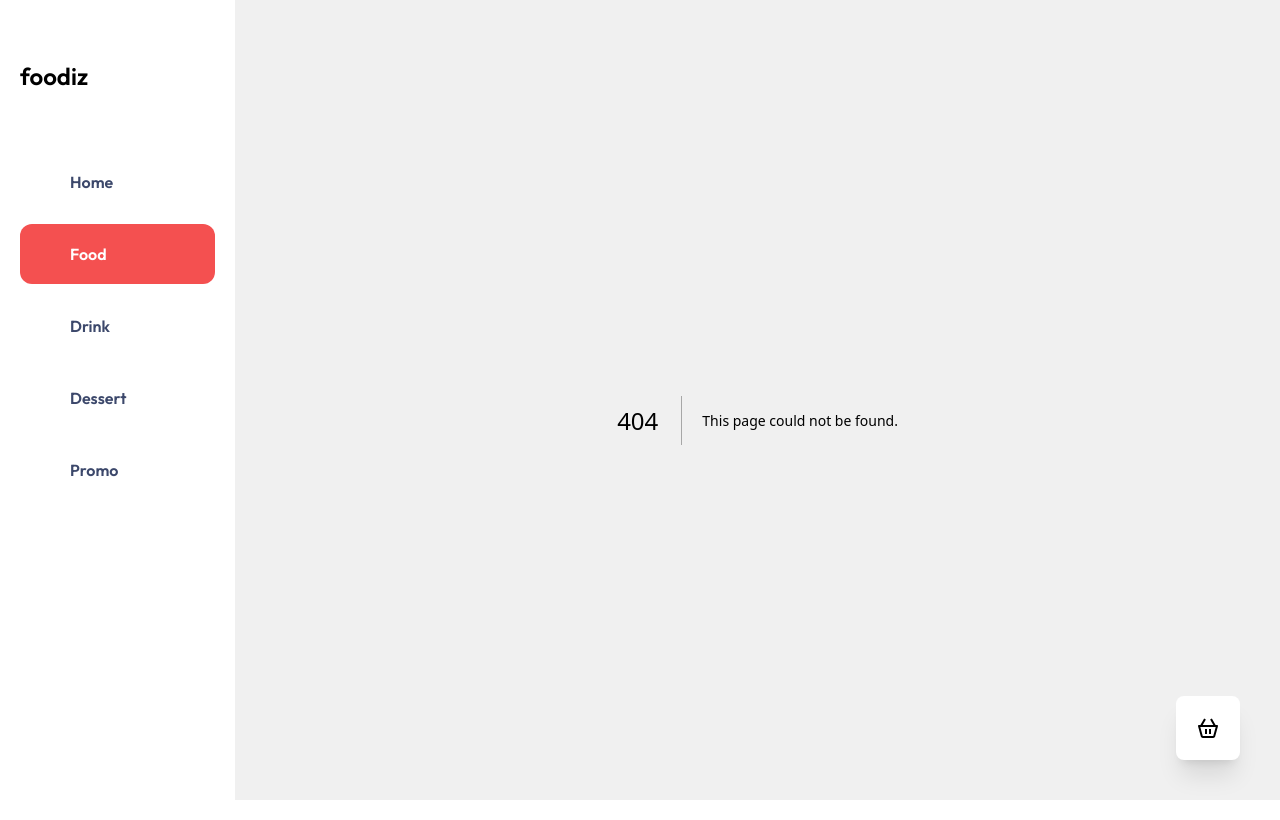
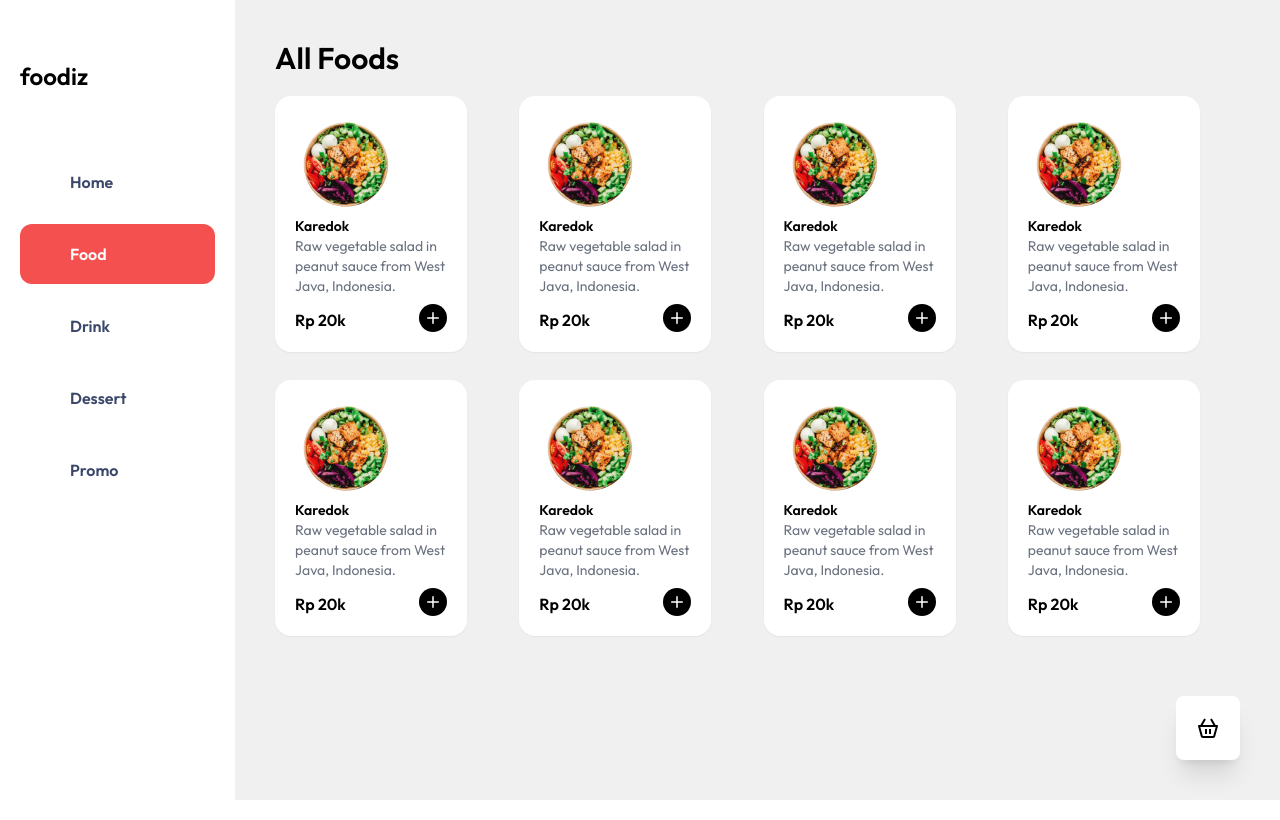
Before and after one commit to bagusfaize/foodiz, a Next.js app: page /food in a window 1280 px wide. Before the commit this address had no page. Built offline with nearby package versions, Linux system fonts and the light colour scheme; some icons are missing.

Commit message:
add dummy food list

```diff
--- /dev/null
+++ b/app/food/page.tsx
@@ -0,0 +1,70 @@
+import Image from "next/image";
+import { IoIosAdd } from 'react-icons/io';
+
+const foods = [
+  {
+    title:"Karedok",
+    desc: "Raw vegetable salad in peanut sauce from West Java, Indonesia.",
+    imgSrc: "/images/food-1.png"
+  },
+  {
+    title:"Karedok",
+    desc: "Raw vegetable salad in peanut sauce from West Java, Indonesia.",
+    imgSrc: "/images/food-1.png"
+  },
+  {
+    title:"Karedok",
+    desc: "Raw vegetable salad in peanut sauce from West Java, Indonesia.",
+    imgSrc: "/images/food-1.png"
+  },
+  {
+    title:"Karedok",
+    desc: "Raw vegetable salad in peanut sauce from West Java, Indonesia.",
+    imgSrc: "/images/food-1.png"
+  },
+  {
+    title:"Karedok",
+    desc: "Raw vegetable salad in peanut sauce from West Java, Indonesia.",
+    imgSrc: "/images/food-1.png"
+  },
+  {
+    title:"Karedok",
+    desc: "Raw vegetable salad in peanut sauce from West Java, Indonesia.",
+    imgSrc: "/images/food-1.png"
+  },
+  {
+    title:"Karedok",
+    desc: "Raw vegetable salad in peanut sauce from West Java, Indonesia.",
+    imgSrc: "/images/food-1.png"
+  },
+  {
+    title:"Karedok",
+    desc: "Raw vegetable salad in peanut sauce from West Java, Indonesia.",
+    imgSrc: "/images/food-1.png"
+  },
+]
+
+export default function Food() {
+    return (
+      <main className="p-5">
+        <h1 className="text-3xl font-semibold mb-5">All Foods</h1>
+        <div className="grid grid-cols-12 gap-x-3 gap-y-7">
+          {foods.map(item => (
+            <div className="bg-white p-5 rounded-2xl col-span-3 w-48 shadow-sm" key={item.title}>
+              <div><Image src={item.imgSrc} alt="food-img" width={100} height={100}/></div>
+              <div>
+                <div className="text-sm font-semibold">{item.title}</div>
+                <div className="text-sm text-gray-500">{item.desc}</div>
+              </div>
+              <div className="flex justify-between mt-2 items-end">
+                <span className="font-semibold">Rp 20k</span>
+                <span className="h-7 w-7 bg-black rounded-full flex justify-center items-center cursor-pointer">
+                  <IoIosAdd className="text-2xl text-white" />
+                </span>
+              </div>
+            </div>
+          ))}
+        </div>
+      </main>
+    )
+  }
--- a/app/page.tsx
+++ b/app/page.tsx
@@ -2,7 +2,7 @@
 export default function Home() {
   return (
     <main className="p-5">
-      <h1 className="text-3xl font-bold">Craving Something Delicious?</h1>
+      <h1 className="text-3xl font-semibold">Craving Something Delicious?</h1>
       <h1 className="text-xl text-slate-600">Order Now</h1>
     </main>
   )
```
